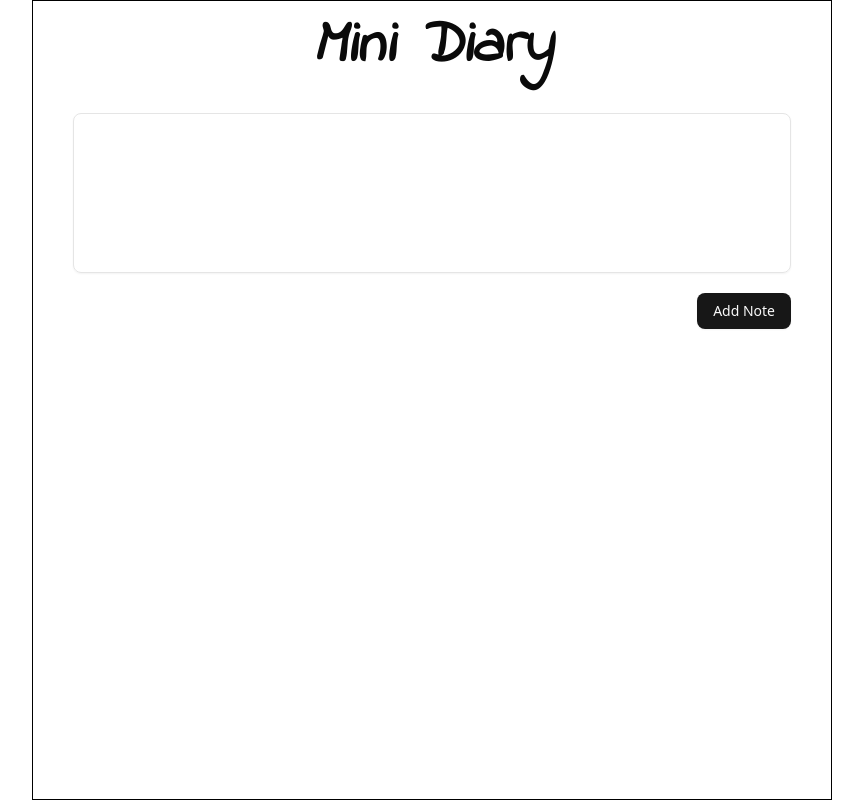
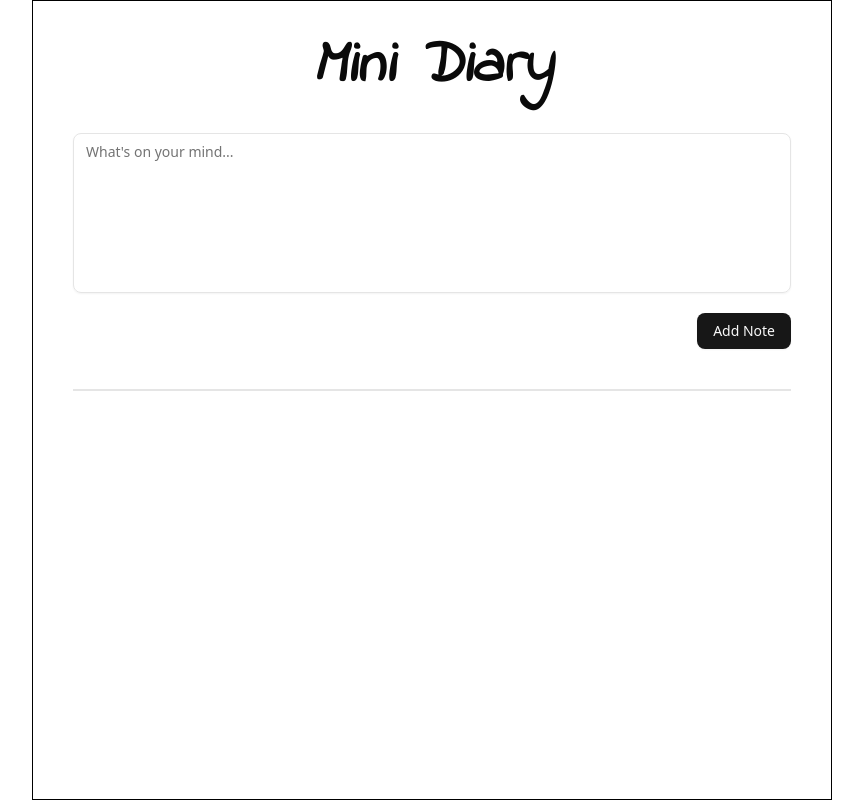
Before and after one commit to hritik-agarwal/minidiary, a Next.js app: page / in a window 1280 px wide. Shown: the whole page, without its empty margins (208-1071 px from the left). Built offline with nearby package versions, Linux system fonts and the light colour scheme.

Commit message:
Add localstorage

```diff
--- a/app/globals.css
+++ b/app/globals.css
@@ -130,3 +130,14 @@
     font-family: var(--font-indie-flower);
   }
 }
+
+@layer utilities {
+  .scrollbar::-webkit-scrollbar {
+    width: 5px;
+    height: 10px;
+  }
+
+  .scrollbar::-webkit-scrollbar-thumb {
+    border: 3px solid #f6f7ed;
+  }
+}
--- a/app/page.js
+++ b/app/page.js
@@ -1,10 +1,12 @@
 "use client";
 
-import { useState } from "react";
+import { useEffect, useState } from "react";
 import { Trash, Pencil } from "lucide-react";
 import { Button } from "@/components/ui/button";
 import { Textarea } from "@/components/ui/textarea";
 import { cn } from "@/lib/utils";
+
+const LS_KEY = "mydiary:notes";
 
 export default function Home() {
   const [note, setNote] = useState("");
@@ -26,12 +28,10 @@ export default function Home() {
       alert("Max lenght of note should be less than 1000 characters");
       return;
     }
-    setNotes((notes) => {
-      return [
-        { id: crypto.randomUUID(), text: newNote, date: newDate },
-        ...notes,
-      ];
-    });
+    setNotes([
+      { id: crypto.randomUUID(), text: newNote, date: newDate },
+      ...notes,
+    ]);
     setNote("");
   }
 
@@ -58,14 +58,25 @@ export default function Home() {
     e.target.style.height = Math.min(e.target.scrollHeight, 200) + "px";
   }
 
-  function hnadleEditNote(e) {
+  function handleEditNote(e) {
     setEditNoteValue(e.target.value);
-    // handleResize(e);
   }
+
+  useEffect(() => {
+    let data = localStorage.getItem(LS_KEY);
+    if (data) {
+      data = JSON.parse(data);
+      setNotes(data);
+    }
+  }, []);
+
+  useEffect(() => {
+    localStorage.setItem(LS_KEY, JSON.stringify(notes));
+  }, [notes]);
 
   return (
     <div className="h-screen">
-      <div className="max-w-[800px] px-10 border border-black h-full m-auto">
+      <div className="max-w-[800px] px-10 border border-black h-full m-auto flex flex-col py-5">
         <p className="text-6xl text-center py-4 italic font-bold font-indie-flower">
           Mini Diary
         </p>
@@ -79,12 +90,13 @@ export default function Home() {
             className="w-full h-40 resize-none"
             spellCheck="false"
             value={note}
+            placeholder="What's on your mind..."
             onChange={(e) => setNote(e.target.value)}
           />
           <Button className="w-fit cursor-pointer">Add Note</Button>
         </form>
 
-        <div className="mt-10">
+        <div className="mt-10 overflow-scroll border scrollbar">
           {notes
             .sort((a, b) => b.date - a.date)
             .map(({ id, text, date }) => (
@@ -94,12 +106,13 @@ export default function Home() {
                 onMouseOver={() => setEditNoteHover(id)}
                 onMouseLeave={() => setEditNoteHover(null)}
               >
-                <p className="text-gray-400">{date.toISOString()}</p>
+                <p className="text-gray-400">
+                  {date && typeof date == "string" ? date : date.toISOString()}
+                </p>
                 <textarea
                   value={editNoteId === id ? editNoteValue : text}
                   disabled={editNoteId !== id}
-                  autofocus={true}
-                  onChange={hnadleEditNote}
+                  onChange={handleEditNote}
                   className={cn(
                     "w-full resize-none p-2",
                     editNoteId === id && "border",
```
